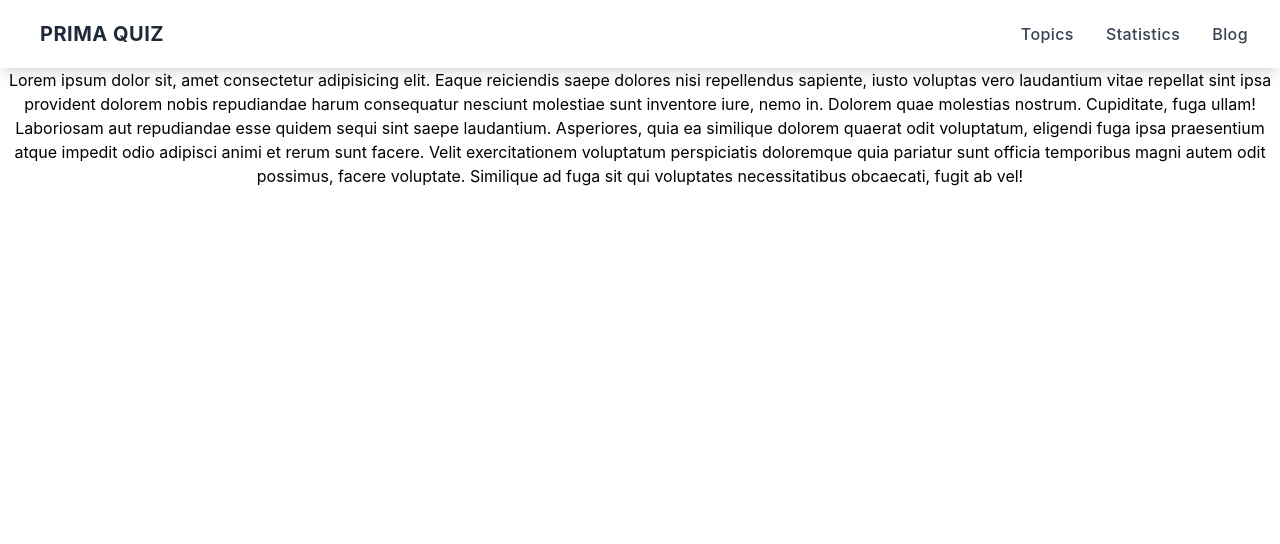
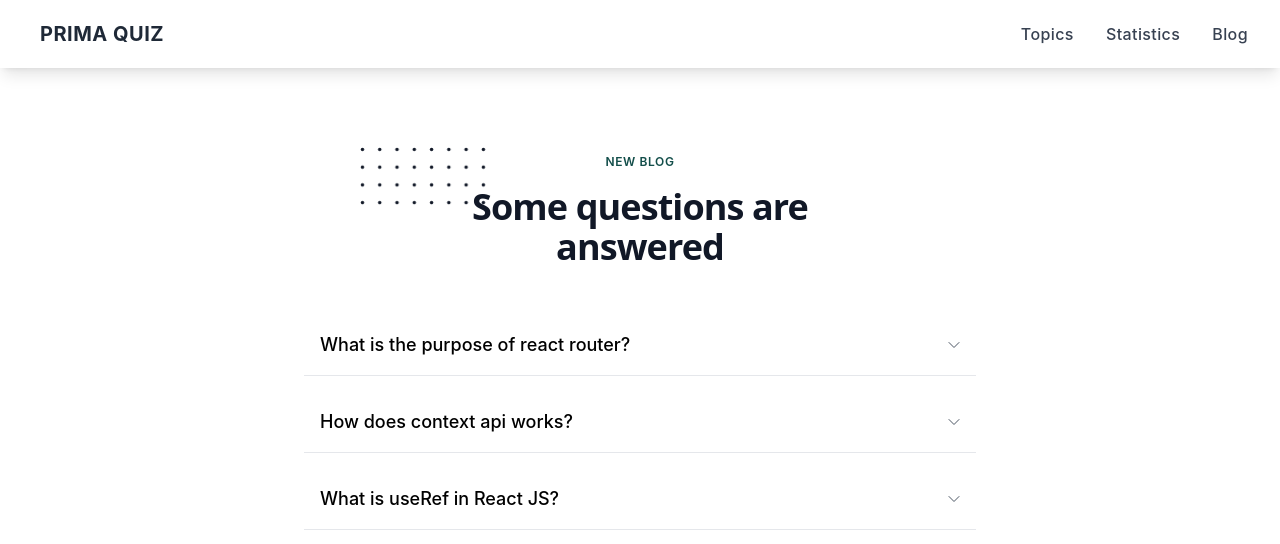
Before and after one commit to KaziAkibRayhan/prima-quiz, a React (Create React App) app: page /blog in a window 1280 px wide. Shown: the top 544 px of the page. Built offline with nearby package versions, Linux system fonts and the light colour scheme.

Commit message:
blog question and Answer Addded

```diff
--- a/src/components/Blog/Blog.js
+++ b/src/components/Blog/Blog.js
@@ -1,22 +1,104 @@
-import React from "react";
+import React, { useState } from "react";
+
+const Item = ({ title, children }) => {
+  const [isOpen, setIsOpen] = useState(false);
+  return (
+    <div className="border-b">
+      <button
+        type="button"
+        aria-label="Open item"
+        title="Open item"
+        className="flex items-center justify-between w-full p-4 focus:outline-none"
+        onClick={() => setIsOpen(!isOpen)}
+      >
+        <p className="text-lg font-medium">{title}</p>
+        <svg
+          viewBox="0 0 24 24"
+          className={`w-3 text-gray-600 transform transition-transform duration-200 ${
+            isOpen ? "rotate-180" : ""
+          }`}
+        >
+          <polyline
+            fill="none"
+            stroke="currentColor"
+            strokeWidth="2"
+            strokeLinecap="round"
+            strokeMiterlimit="10"
+            points="2,7 12,17 22,7"
+            strokeLinejoin="round"
+          />
+        </svg>
+      </button>
+      {isOpen && (
+        <div className="p-4 pt-0">
+          <p className="text-gray-700">{children}</p>
+        </div>
+      )}
+    </div>
+  );
+};
 
 const Blog = () => {
   return (
-    <div>
-      <h1>
-        Lorem ipsum dolor sit, amet consectetur adipisicing elit. Eaque
-        reiciendis saepe dolores nisi repellendus sapiente, iusto voluptas vero
-        laudantium vitae repellat sint ipsa provident dolorem nobis repudiandae
-        harum consequatur nesciunt molestiae sunt inventore iure, nemo in.
-        Dolorem quae molestias nostrum. Cupiditate, fuga ullam! Laboriosam aut
-        repudiandae esse quidem sequi sint saepe laudantium. Asperiores, quia ea
-        similique dolorem quaerat odit voluptatum, eligendi fuga ipsa
-        praesentium atque impedit odio adipisci animi et rerum sunt facere.
-        Velit exercitationem voluptatum perspiciatis doloremque quia pariatur
-        sunt officia temporibus magni autem odit possimus, facere voluptate.
-        Similique ad fuga sit qui voluptates necessitatibus obcaecati, fugit ab
-        vel!
-      </h1>
+    <div class="px-4 py-16 mx-auto sm:max-w-xl md:max-w-full lg:max-w-screen-xl md:px-24 lg:px-8 lg:py-20 ">
+      <div class="max-w-xl sm:mx-auto lg:max-w-2xl">
+        <div class="max-w-xl mb-10 md:mx-auto sm:text-center lg:max-w-2xl md:mb-12">
+          <div>
+            <p class="inline-block px-3 py-px mb-4 text-xs font-semibold tracking-wider text-teal-900 uppercase rounded-full bg-teal-accent-400">
+              New Blog
+            </p>
+          </div>
+          <h2 class="max-w-lg mb-6 font-sans text-3xl font-bold leading-none tracking-tight text-gray-900 sm:text-4xl md:mx-auto">
+            <span class="relative inline-block">
+              <svg
+                viewBox="0 0 52 24"
+                fill="currentColor"
+                class="absolute top-0 left-0 z-0 hidden w-32 -mt-8 -ml-20 text-blue-gray-100 lg:w-32 lg:-ml-28 lg:-mt-10 sm:block"
+              >
+                <defs>
+                  <pattern
+                    id="232db96b-4aa2-422f-9086-5a77996d1df1"
+                    x="0"
+                    y="0"
+                    width=".135"
+                    height=".30"
+                  >
+                    <circle cx="1" cy="1" r=".7" />
+                  </pattern>
+                </defs>
+                <rect
+                  fill="url(#232db96b-4aa2-422f-9086-5a77996d1df1)"
+                  width="52"
+                  height="24"
+                />
+              </svg>
+              <span class="relative">Some</span>
+            </span>{" "}
+            questions are answered
+          </h2>
+        </div>
+        <div class="space-y-4">
+          <Item title="What is the purpose of react router?">
+            React Router is a JavaScript framework that lets us handle client
+            and server-side routing in React applications. It enables the
+            creation of single-page web or mobile apps that allow navigating
+            without refreshing the page.
+          </Item>
+          <Item title="How does context api works?">
+            The React Context API is a way for a React app to effectively
+            produce global variables that can be passed around. This is the
+            alternative to "prop drilling" or moving props from grandparent to
+            child to parent, and so on. It makes it possible to pass data from
+            parent to children nested deep down the component tree directly,
+            instead of passing it down through a chain of props.
+          </Item>
+          <Item title="What is useRef in React JS?">
+            The useRef Hook allows you to persist values between renders. It can
+            be used to store a mutable value that does not cause a re-render
+            when updated. It can be used to access a DOM element directly.
+          </Item>
+        </div>
+      </div>
     </div>
   );
 };
--- a/src/components/Question/Question.js
+++ b/src/components/Question/Question.js
@@ -7,7 +7,7 @@ const Question = ({ query }) => {
   const { options, question, correctAnswer } = query;
 
   const handleShowAnswer = () => {
-    toast(correctAnswer, {autoClose: 800,});
+    toast(correctAnswer, { autoClose: 800 });
   };
 
   const handleCheckAnswer = (e) => {
@@ -24,6 +24,7 @@ const Question = ({ query }) => {
       <div className="flex justify-evenly items-center">
         <h3 className="text-2xl">Quiz: {question}</h3>
         <EyeIcon
+          title="Show the Correct Answer"
           onClick={handleShowAnswer}
           className="h-6 w-6 text-blue-500 hover:text-blue-700 cursor-pointer"
         />
```
